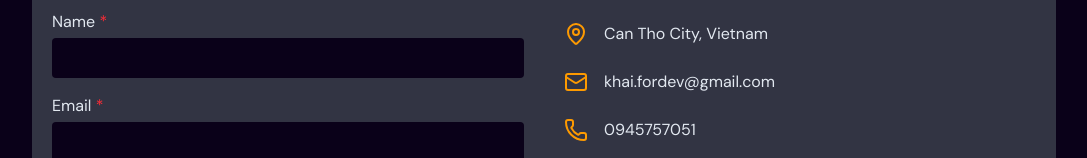
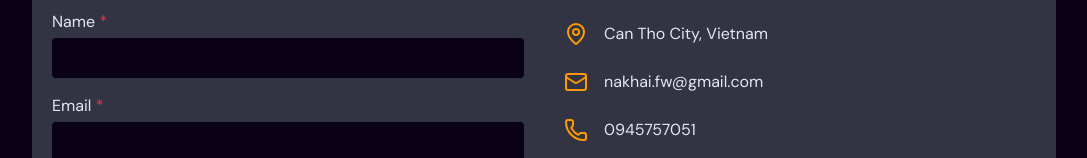
Before and after one commit to nakhai9/khai-portfolio, a React (Vite) app: page / in a window 1280 px wide. Shown: the part 3274-3432 px from the top of the page, without its empty margins (96-1183 px from the left). Built offline with nearby package versions, Linux system fonts and the light colour scheme; no server answers.

Commit message:
update email

```diff
--- a/src/data/data.ts
+++ b/src/data/data.ts
@@ -6,7 +6,7 @@ export const APP_DATA = {
     summary:
       "With 3 years of hands-on experience as a front-end developer, I specialize in building clean, intuitive, and scalable interfaces that drive user engagement. I take pride in transforming complex requirements into seamless digital experiences.",
     role: "Frontend Developer",
-    email: "khai.fordev@gmail.com",
+    email: "nakhai.fw@gmail.com",
     phone: "0945757051",
     address: "Can Tho City, Vietnam",
     linkedin: "https://www.linkedin.com/in/nakhai9/",
```
